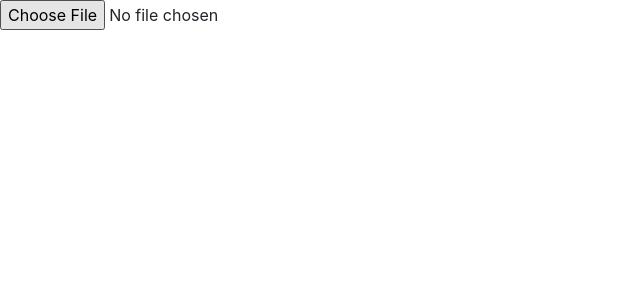
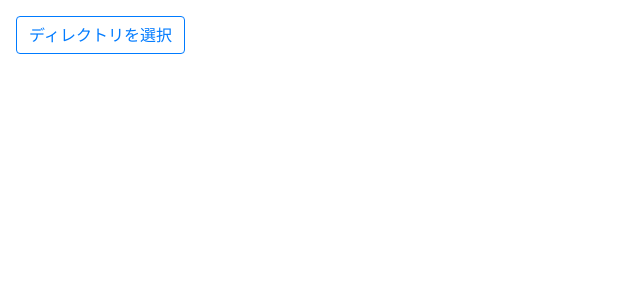
Before and after one commit to osawa-koki/simple-grep.ts, a Nuxt app: page /grep in a window 1280 px wide. Shown: the top 300 px of the page, without its empty margins (0-640 px from the left). Built offline with nearby package versions, Linux system fonts and the light colour scheme.

Commit message:
ファイル一覧表示のデザイン部分。

```diff
--- a/components/Explorer.vue
+++ b/components/Explorer.vue
@@ -1,7 +1,6 @@
 <template>
   <div id="ExplorerDiv">
-    <div v-for="file in files" :key="file.webkitRelativePath" class="File">
-    <div>{{ file.name }}</div></div>
+    <div v-for="file in files" :key="file.webkitRelativePath" class="File">{{ file.name }}</div>
   </div>
 </template>
 
@@ -18,3 +17,23 @@ export default Vue.extend({
   },
 });
 </script>
+
+<style scoped>
+#ExplorerDiv {
+  display: flex;
+  flex-wrap: wrap;
+  flex-direction: column;
+  margin: 1rem 0;
+  padding: 0;
+  max-width: 250px;
+  overflow-x: auto;
+  border: 3px double gray;
+}
+.File {
+  padding: 0.5rem 1rem;
+  cursor: pointer;
+}
+.File:hover {
+  background-color: lightgray;
+}
+</style>
--- a/pages/grep.vue
+++ b/pages/grep.vue
@@ -1,7 +1,8 @@
 <template>
   <div>
-    <input type="file" webkitdirectory @change="handleDirSelect" />
-    <Explorer :files="files" />
+    <input ref="dir_selector" type="file" class="hidden" webkitdirectory @change="handleDirSelect" />
+    <b-button variant="outline-primary" @click="select_dir">ディレクトリを選択</b-button>
+    <Explorer v-if="0 < files.length" :files="files" />
   </div>
 </template>
 
@@ -24,6 +25,19 @@ export default Vue.extend({
       }
       this.files.sort((a, b) => a.webkitRelativePath.localeCompare(b.webkitRelativePath));
     },
+    select_dir(): void {
+      const DirSelector = this.$refs.dir_selector as HTMLInputElement;
+      DirSelector.click();
+    },
   },
 });
 </script>
+
+<style scoped>
+.hidden {
+  display: none;
+}
+button {
+  margin: 1rem;
+}
+</style>
```
